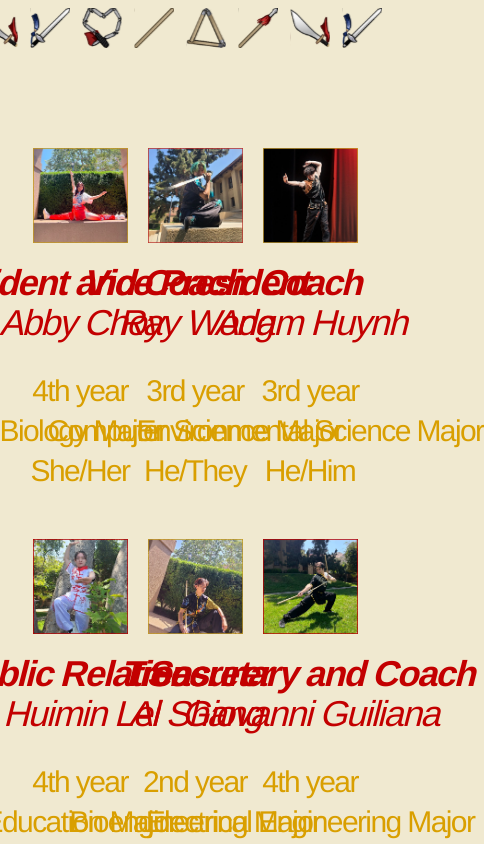
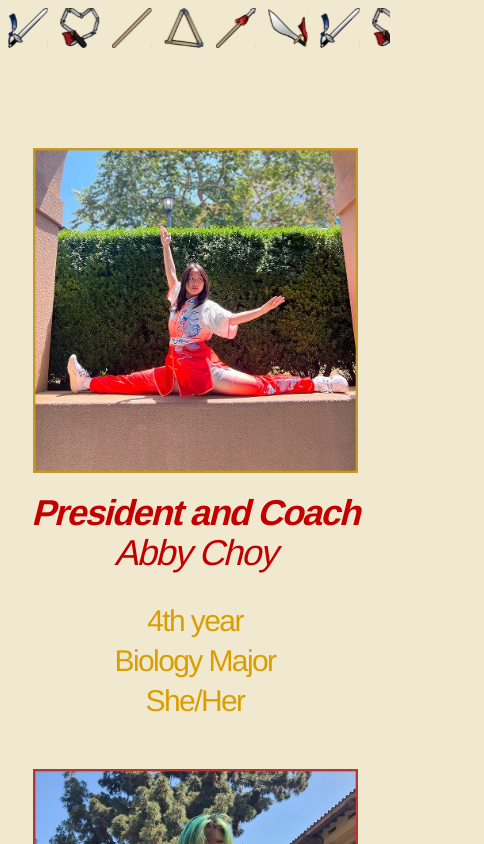
Before and after one commit to acm-ucr/wushu-website, a Next.js app: page /board in a window 390 px wide. Shown: the part 940-1784 px from the top of the page, 484 px wide, since content can reach past the window. Built offline with nearby package versions, Linux system fonts and the light colour scheme; a web font is replaced by a local one.

Commit message:
Responsified BoardMemberCard and mapping

```diff
--- a/src/components/board/BoardMemberCard.tsx
+++ b/src/components/board/BoardMemberCard.tsx
@@ -21,11 +21,13 @@ const BoardMemberCard: React.FC<BoardMemberCardProps> = ({
   return (
     <div className="font-arimo justify-items-center -tracking-[0.1em] whitespace-nowrap">
       <Image src={photo} alt={`Photo of ${name}`} />
-      <div className="text-wushu-red-100 text-4xl leading-20 font-bold italic">
+      <div className="text-wushu-red-100 text-4xl leading-20 font-bold italic md:text-2xl md:leading-12 lg:text-3xl lg:leading-15 xl:text-4xl xl:leading-20">
         {position}
       </div>
-      <div className="text-wushu-red-100 text-4xl leading-0 italic">{name}</div>
-      <div className="text-wushu-gold-200 flex flex-col pt-12 text-center text-3xl leading-10">
+      <div className="text-wushu-red-100 text-4xl leading-0 italic md:text-2xl md:leading-3 lg:text-3xl lg:leading-5 xl:text-4xl xl:leading-0">
+        {name}
+      </div>
+      <div className="text-wushu-gold-200 flex flex-col pt-12 text-center text-3xl leading-10 md:pt-5 md:text-xl md:leading-6 lg:pt-6 lg:text-2xl lg:leading-7 xl:pt-12 xl:text-3xl xl:leading-10">
         <div>{year}</div>
         <div>{major}</div>
         <div>{pronouns}</div>
--- a/src/components/board/BoardMemberMap.tsx
+++ b/src/components/board/BoardMemberMap.tsx
@@ -3,7 +3,7 @@ import { BoardMembers } from "../../data/BoardMembers";
 
 const BoardMemberMap = () => {
   return (
-    <div className="relative mx-auto grid w-5/6 grid-cols-3 justify-center gap-x-5 gap-y-12 pt-5">
+    <div className="relative mx-auto grid w-5/6 grid-cols-1 justify-center gap-x-5 gap-y-12 pt-5 md:grid-cols-3">
       {BoardMembers.map((Member) => (
         <div key={Member.key}>
           <BoardMemberCard
```
